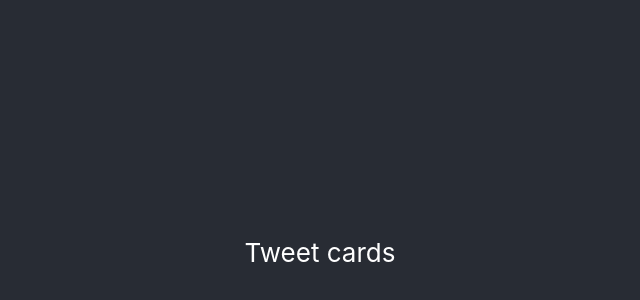
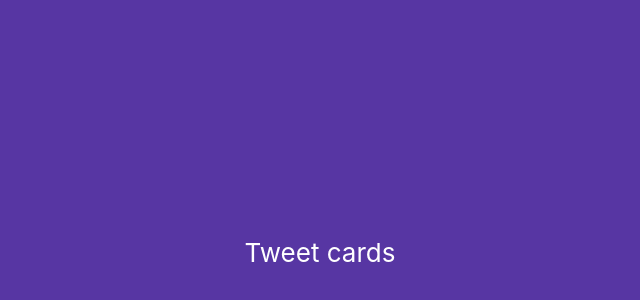
Before and after one commit to A-Novychenko/Test-task-Tweet-cards, a React (Create React App) app: page / in a window 1280 px wide. Shown: the part 148-448 px from the top of the page, without its empty margins (320-960 px from the left). Built offline with nearby package versions, Linux system fonts and the light colour scheme.

Commit message:
test gh-pages

```diff
--- a/src/App.js
+++ b/src/App.js
@@ -3,7 +3,9 @@ import './App.css';
 function App() {
   return (
     <div className="App">
-      <header className="App-header">Tweet cards</header>
+      <header className="App-header" style={{ backgroundColor: '#5736A3' }}>
+        Tweet cards
+      </header>
     </div>
   );
 }
```
